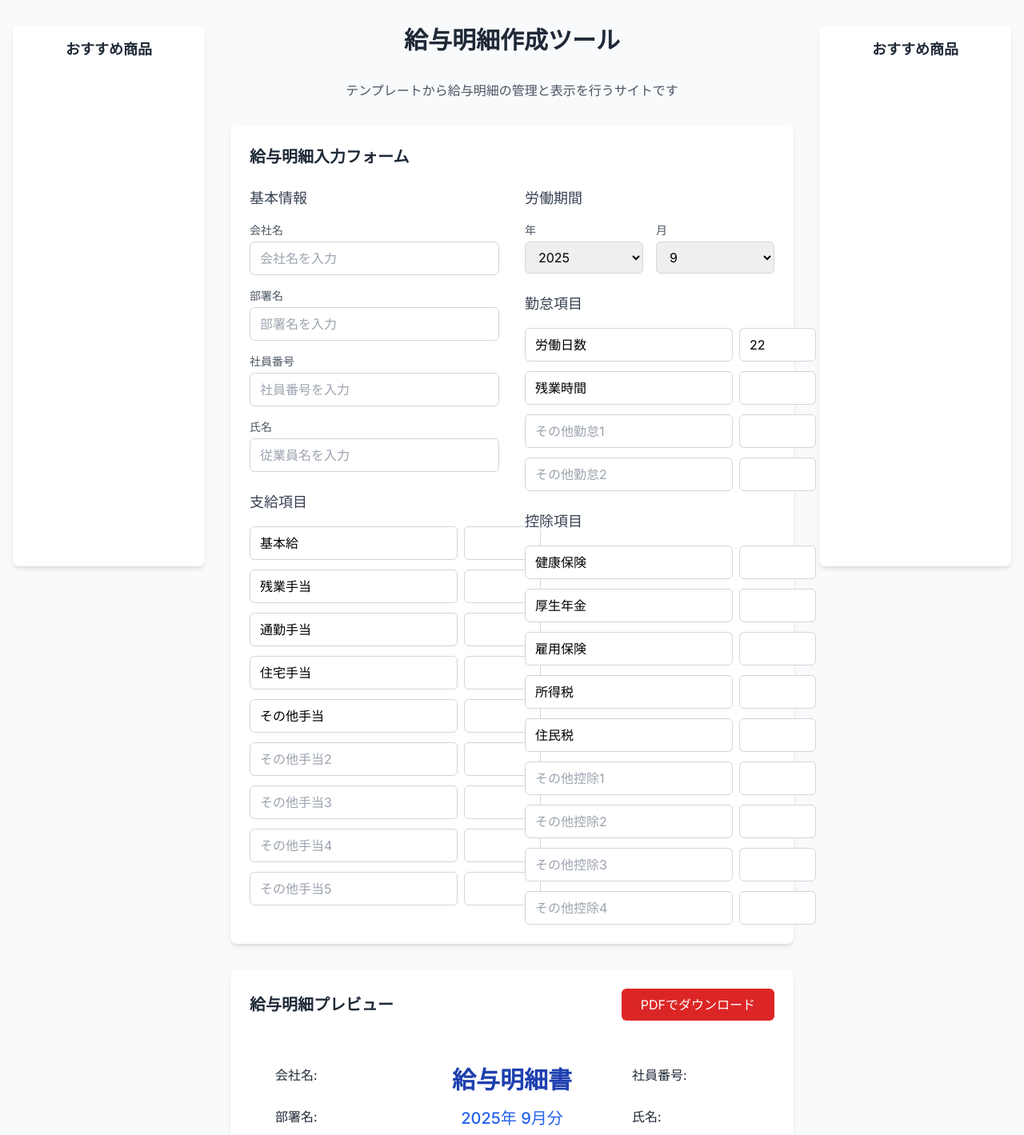
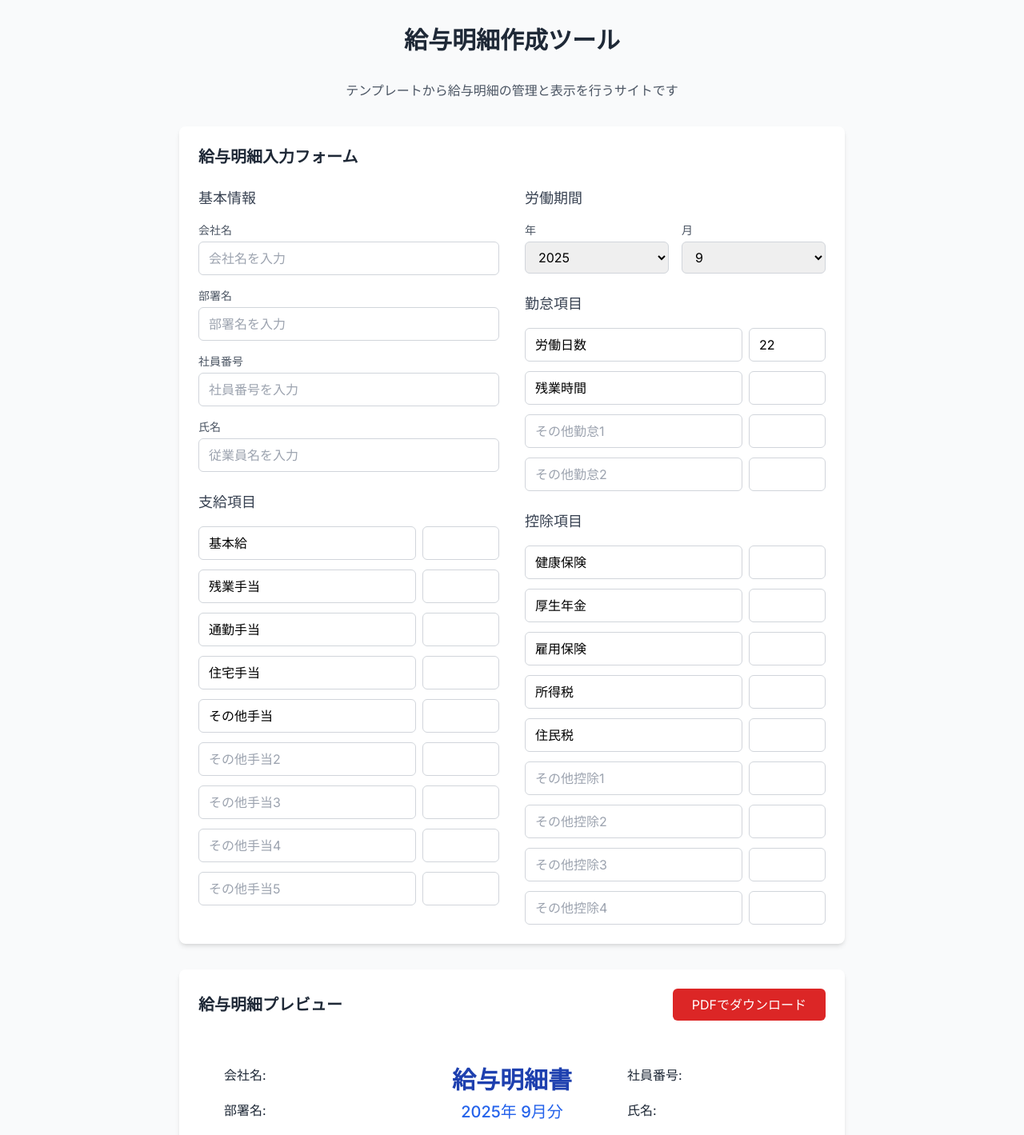
Before and after one commit to ogmer/salary-statement, a Next.js app: page / in a window 1280 px wide. Shown: the top 1419 px of the page at 80% size. Built offline with nearby package versions, Linux system fonts and the light colour scheme.

Commit message:
fix code

```diff
--- a/app/page.tsx
+++ b/app/page.tsx
@@ -1,29 +1,8 @@
 "use client";
 
-import React, { useState, useEffect, useRef } from "react";
-import Link from "next/link";
-import Script from "next/script";
+import React, { useState } from "react";
 import jsPDF from "jspdf";
 import html2canvas from "html2canvas";
-
-// 楽天ウィジェットの型定義
-declare global {
-  interface Window {
-    rakuten_widget: (containerId: string) => void;
-    rakuten_design: string;
-    rakuten_affiliateId: string;
-    rakuten_items: string;
-    rakuten_genreId: string;
-    rakuten_size: string;
-    rakuten_target: string;
-    rakuten_theme: string;
-    rakuten_border: string;
-    rakuten_auto_mode: string;
-    rakuten_genre_title: string;
-    rakuten_recommend: string;
-    rakuten_ts: string;
-  }
-}
 
 interface SalaryItem {
   name: string;
@@ -112,16 +91,6 @@ export default function Home() {
     deductions: [...DEFAULT_DEDUCTIONS],
     attendance: [...DEFAULT_ATTENDANCE],
   });
-
-  const rakutenRef = useRef<HTMLDivElement>(null);
-  const rakutenRefRight = useRef<HTMLDivElement>(null);
-  const rakutenRefFooter = useRef<HTMLDivElement>(null);
-  const [isClient, setIsClient] = useState(false);
-
-  // クライアントサイドでのみ実行
-  useEffect(() => {
-    setIsClient(true);
-  }, []);
 
   // 計算処理
   const calculateTotals = () => {
@@ -374,59 +343,9 @@ export default function Home() {
   return (
     <div className="min-h-screen bg-gray-50 py-8">
       <div className="w-full px-0">
-        <div className="flex">
-          {/* 左サイドバー - 楽天アフィリエイト（PC版のみ） */}
-          <div className="w-64 flex-shrink-0 hidden xl:block">
-            <div className="bg-white rounded-lg shadow-md p-4 sticky top-8 ml-4">
-              <h3 className="text-lg font-semibold text-gray-800 mb-4 text-center">
-                おすすめ商品
-              </h3>
         <div className="flex justify-center">
-                {isClient ? (
-                  <div
-                    ref={rakutenRef}
-                    id="rakuten-widget-container-left"
-                    style={{ width: "200px", height: "600px" }}
-                    dangerouslySetInnerHTML={{
-                      __html: `
-                        <script type="text/javascript">
-                          rakuten_design="slide";
-                          rakuten_affiliateId="4c668102.6b623599.4c668103.ebbd01d1";
-                          rakuten_items="ctsmatch";
-                          rakuten_genreId="0";
-                          rakuten_size="200x600";
-                          rakuten_target="_blank";
-                          rakuten_theme="gray";
-                          rakuten_border="off";
-                          rakuten_auto_mode="on";
-                          rakuten_genre_title="off";
-                          rakuten_recommend="on";
-                          rakuten_ts="1758116288140";
-                        </script>
-                        <script type="text/javascript" src="https://xml.affiliate.rakuten.co.jp/widget/js/rakuten_widget.js?20230106"></script>
-                      `,
-                    }}
-                  ></div>
-                ) : (
-                  <div
-                    style={{
-                      width: "200px",
-                      height: "600px",
-                      backgroundColor: "#f3f4f6",
-                      display: "flex",
-                      alignItems: "center",
-                      justifyContent: "center",
-                    }}
-                  >
-                    <span className="text-gray-500 text-sm">読み込み中...</span>
-                  </div>
-                )}
-              </div>
-            </div>
-        </div>
-
           {/* メインコンテンツ */}
-          <div className="flex-1 max-w-4xl mx-auto px-4 lg:px-8">
+          <div className="max-w-4xl mx-auto px-4 lg:px-8">
         <h1 className="text-3xl font-bold text-center mb-8 text-gray-800">
           給与明細作成ツール
         </h1>
@@ -803,9 +722,9 @@ export default function Home() {
               <div className="hidden md:block">
           <div id="salary-statement" className="bg-white p-8">
             {/* 給与明細のヘッダー */}
-            <div className="mb-8">
+            <div className="mb-4">
               {/* 1行目: 会社名 | 給与明細書 | 社員番号 */}
-                    <div className="grid grid-cols-3 gap-1 mb-4">
+                    <div className="grid grid-cols-3 gap-0 mb-2">
                 <div>
                         <p className="text-gray-800">
                     会社名: {salaryData.companyName || ""}
@@ -819,7 +738,7 @@ export default function Home() {
                 <div>
                         <p
                           className="text-gray-800"
-                          style={{ textAlign: "left", paddingLeft: "25%" }}
+                          style={{ textAlign: "left", paddingLeft: "10%" }}
                         >
                     社員番号: {salaryData.employeeNumber || ""}
                   </p>
@@ -827,7 +746,7 @@ export default function Home() {
               </div>
 
               {/* 2行目: 部署名 | 年月 | 氏名 */}
-                    <div className="grid grid-cols-3 gap-1">
+                    <div className="grid grid-cols-3 gap-0">
                 <div>
                         <p className="text-gray-800">
                     部署名: {salaryData.departmentName || ""}
@@ -841,7 +760,7 @@ export default function Home() {
                 <div>
                         <p
                           className="text-gray-800"
-                          style={{ textAlign: "left", paddingLeft: "25%" }}
+                          style={{ textAlign: "left", paddingLeft: "10%" }}
                         >
                     氏名: {salaryData.employeeName || ""}
                   </p>
@@ -859,43 +778,43 @@ export default function Home() {
                   {/* 1行目: 項目名 */}
                   <tr className="bg-blue-100">
                           <th
-                            className="border-l border-t border-r border-blue-400 px-2 py-3 text-center text-blue-800 bg-blue-200 font-bold h-16"
+                            className="border-l border-t border-r border-blue-400 px-2 py-2 text-center text-blue-800 bg-blue-200 font-bold"
                             style={{ width: "8%" }}
                           >
                       &nbsp;
                     </th>
                           <th
-                            className="border-t border-r border-b border-blue-400 px-2 py-3 text-left text-blue-800 h-16"
+                            className="border-t border-r border-b border-blue-400 px-2 py-2 text-left text-blue-800"
                             style={{ width: "15%" }}
                           >
                       {salaryData.earnings[0]?.name || ""}
                     </th>
                           <th
-                            className="border-t border-r border-b border-blue-400 px-2 py-3 text-left text-blue-800 h-16"
+                            className="border-t border-r border-b border-blue-400 px-2 py-2 text-left text-blue-800"
                             style={{ width: "15%" }}
                           >
                       {salaryData.earnings[1]?.name || ""}
                     </th>
                           <th
-                            className="border-t border-r border-b border-blue-400 px-2 py-3 text-left text-blue-800 h-16"
+                            className="border-t border-r border-b border-blue-400 px-2 py-2 text-left text-blue-800"
                             style={{ width: "15%" }}
                           >
                       {salaryData.earnings[2]?.name || ""}
                     </th>
                           <th
-                            className="border-t border-r border-b border-blue-400 px-2 py-3 text-left text-blue-800 h-16"
+                            className="border-t border-r border-b border-blue-400 px-2 py-2 text-left text-blue-800"
                             style={{ width: "15%" }}
                           >
                       {salaryData.earnings[3]?.name || ""}
                     </th>
                           <th
-                            className="border-t border-r border-b border-blue-400 px-2 py-3 text-left text-blue-800 h-16"
+                            className="border-t border-r border-b border-blue-400 px-2 py-2 text-left text-blue-800"
                             style={{ width: "15%" }}
                           >
                       {salaryData.earnings[4]?.name || ""}
                     </th>
                           <th
-                            className="border-t border-r border-b border-blue-400 px-2 py-3 text-left text-blue-800 h-16"
+                            className="border-t border-r border-b border-blue-400 px-2 py-2 text-left text-blue-800"
                             style={{ width: "17%" }}
                           >
                             {salaryData.earnings[5]?.name || ""}
@@ -1383,7 +1302,7 @@ export default function Home() {
                 <h3 className="text-sm font-bold text-blue-800 mb-2">
                   差引支給額
                 </h3>
-                <div className="border-2 border-blue-400 p-2 text-center bg-blue-50 h-15 flex items-center justify-center">
+                <div className="border-2 border-blue-400 p-2 text-center bg-blue-50 h-16 flex items-center justify-center">
                   <p className="text-xl font-bold text-blue-800">
                     {totals.netPay.toLocaleString()}
                   </p>
@@ -1391,56 +1310,6 @@ export default function Home() {
               </div>
             </div>
           </div>
-        </div>
-      </div>
-          </div>
-
-          {/* 右サイドバー - 楽天アフィリエイト（PC版のみ） */}
-          <div className="w-64 flex-shrink-0 hidden xl:block">
-            <div className="bg-white rounded-lg shadow-md p-4 sticky top-8 mr-4">
-              <h3 className="text-lg font-semibold text-gray-800 mb-4 text-center">
-                おすすめ商品
-              </h3>
-              <div className="flex justify-center">
-                {isClient ? (
-                  <div
-                    ref={rakutenRefRight}
-                    id="rakuten-widget-container-right"
-                    style={{ width: "200px", height: "600px" }}
-                    dangerouslySetInnerHTML={{
-                      __html: `
-                        <script type="text/javascript">
-                          rakuten_design="slide";
-                          rakuten_affiliateId="4c668102.6b623599.4c668103.ebbd01d1";
-                          rakuten_items="ctsmatch";
-                          rakuten_genreId="0";
-                          rakuten_size="200x600";
-                          rakuten_target="_blank";
-                          rakuten_theme="gray";
-                          rakuten_border="off";
-                          rakuten_auto_mode="on";
-                          rakuten_genre_title="off";
-                          rakuten_recommend="on";
-                          rakuten_ts="1758116288140";
-                        </script>
-                        <script type="text/javascript" src="https://xml.affiliate.rakuten.co.jp/widget/js/rakuten_widget.js?20230106"></script>
-                      `,
-                    }}
-                  ></div>
-                ) : (
-                  <div
-                    style={{
-                      width: "200px",
-                      height: "600px",
-                      backgroundColor: "#f3f4f6",
-                      display: "flex",
-                      alignItems: "center",
-                      justifyContent: "center",
-                    }}
-                  >
-                    <span className="text-gray-500 text-sm">読み込み中...</span>
-                  </div>
-                )}
         </div>
       </div>
     </div>
@@ -1459,50 +1328,6 @@ export default function Home() {
             ogmer.net@gmail.com
           </a>
         </div>
-
-          {/* フッター用楽天ウィジェット（全画面サイズで表示） */}
-          <div className="mt-8 flex justify-center">
-            {isClient ? (
-              <div
-                ref={rakutenRefFooter}
-                id="rakuten-widget-container-footer"
-                className="w-full max-w-2xl"
-                style={{ height: "200px" }}
-                dangerouslySetInnerHTML={{
-                  __html: `
-                    <script type="text/javascript">
-                      rakuten_design="slide";
-                      rakuten_affiliateId="4c668102.6b623599.4c668103.ebbd01d1";
-                      rakuten_items="ctsmatch";
-                      rakuten_genreId="0";
-                      rakuten_size="600x200";
-                      rakuten_target="_blank";
-                      rakuten_theme="gray";
-                      rakuten_border="off";
-                      rakuten_auto_mode="on";
-                      rakuten_genre_title="off";
-                      rakuten_recommend="on";
-                      rakuten_ts="1758116288140";
-                    </script>
-                    <script type="text/javascript" src="https://xml.affiliate.rakuten.co.jp/widget/js/rakuten_widget.js?20230106"></script>
-                  `,
-                }}
-              ></div>
-            ) : (
-              <div
-                className="w-full max-w-2xl"
-                style={{
-                  height: "200px",
-                  backgroundColor: "#f3f4f6",
-                  display: "flex",
-                  alignItems: "center",
-                  justifyContent: "center",
-                }}
-              >
-                <span className="text-gray-500 text-sm">読み込み中...</span>
-              </div>
-            )}
-          </div>
       </div>
     </footer>
     </div>
```
Also changed, not shown: 1 other file (tests, documents, lock files or other folders). Lines whose indentation alone changed are shown as unchanged.
